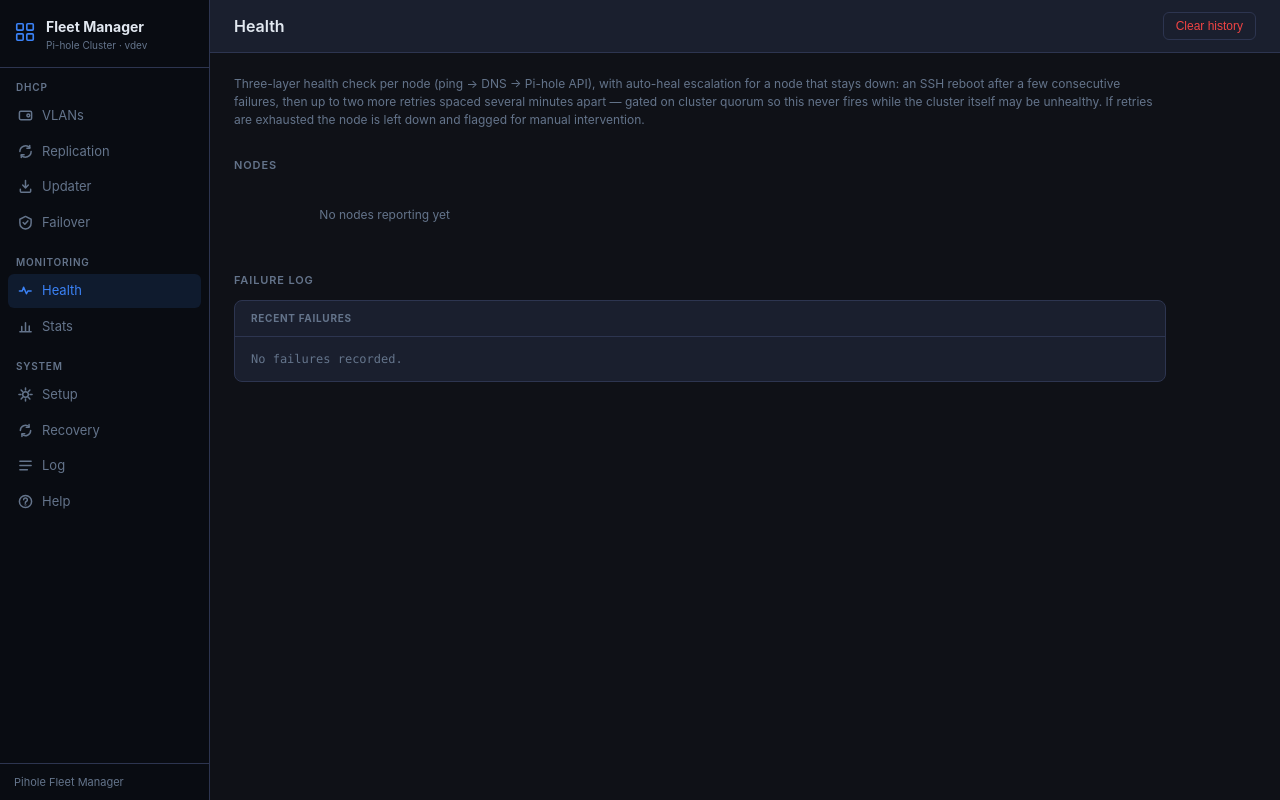
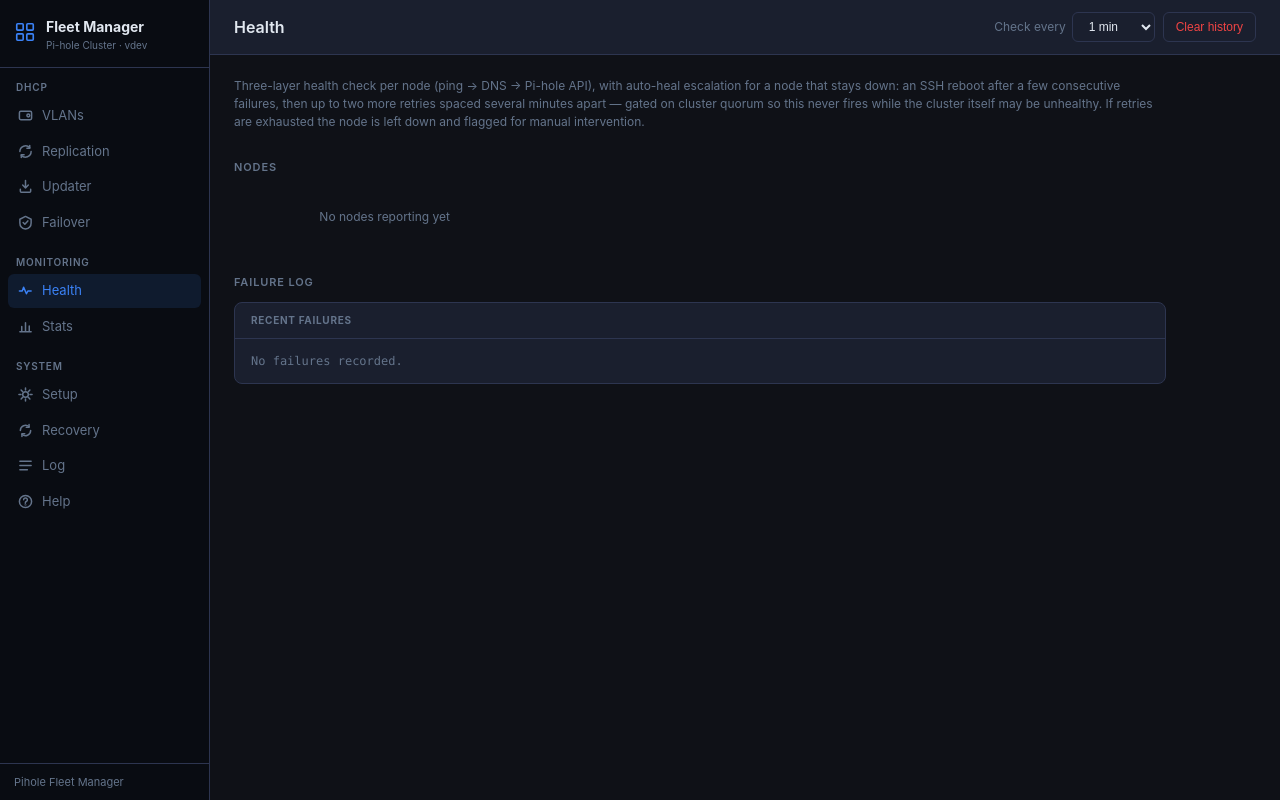
Before and after one commit to 3amhomelab/pihole-fleet-manager, a Flask app: page /monitor in a window 1280 px wide. Run offline with Flask 3, Linux system fonts and the light colour scheme; data that the repository does not hold is empty.

Commit message:
Health page: add check-interval selector (1/5/10/15/30/45/60 min)

```diff
--- a/templates/monitor.html
+++ b/templates/monitor.html
@@ -52,6 +52,18 @@
 <div class="toolbar">
   <h1>Health</h1>
   <div class="toolbar-actions">
+    <label class="hint" style="display:flex;align-items:center;gap:6px">
+      Check every
+      <select id="interval-select" class="btn" onchange="setInterval_(this.value)">
+        <option value="1">1 min</option>
+        <option value="5">5 min</option>
+        <option value="10">10 min</option>
+        <option value="15">15 min</option>
+        <option value="30">30 min</option>
+        <option value="45">45 min</option>
+        <option value="60">60 min</option>
+      </select>
+    </label>
     <button class="btn" id="failover-btn" onclick="triggerFailover()">Manual VIP failover</button>
     <button class="btn danger" onclick="clearHistory()">Clear history</button>
   </div>
@@ -122,6 +134,14 @@ async function loadState() {
 }
 
 function render(d) {
+  const intervalSelect = document.getElementById('interval-select');
+  if (document.activeElement !== intervalSelect) {
+    const minutes = String(Math.max(1, Math.round((d.check_interval || 60) / 60)));
+    if ([...intervalSelect.options].some(o => o.value === minutes)) {
+      intervalSelect.value = minutes;
+    }
+  }
+
   const vipConfigured = !!d.vip;
   document.getElementById('vip-section').style.display = vipConfigured ? '' : 'none';
   document.getElementById('vip-history-section').style.display = vipConfigured ? '' : 'none';
@@ -171,6 +191,15 @@ function render(d) {
     </div>`).join('') : '<div class="empty-state">No VIP master changes recorded yet</div>';
 }
 
+async function setInterval_(minutes) {
+  await fetch('/api/monitor/interval', {
+    method: 'POST',
+    headers: {'Content-Type': 'application/json'},
+    body: JSON.stringify({seconds: Number(minutes) * 60}),
+  });
+  loadState();
+}
+
 async function rebootNode(ip) {
   if (!confirm(`Reboot ${ip}?`)) return;
   await fetch(`/api/monitor/${ip}/reboot`, {method: 'POST'});
```
